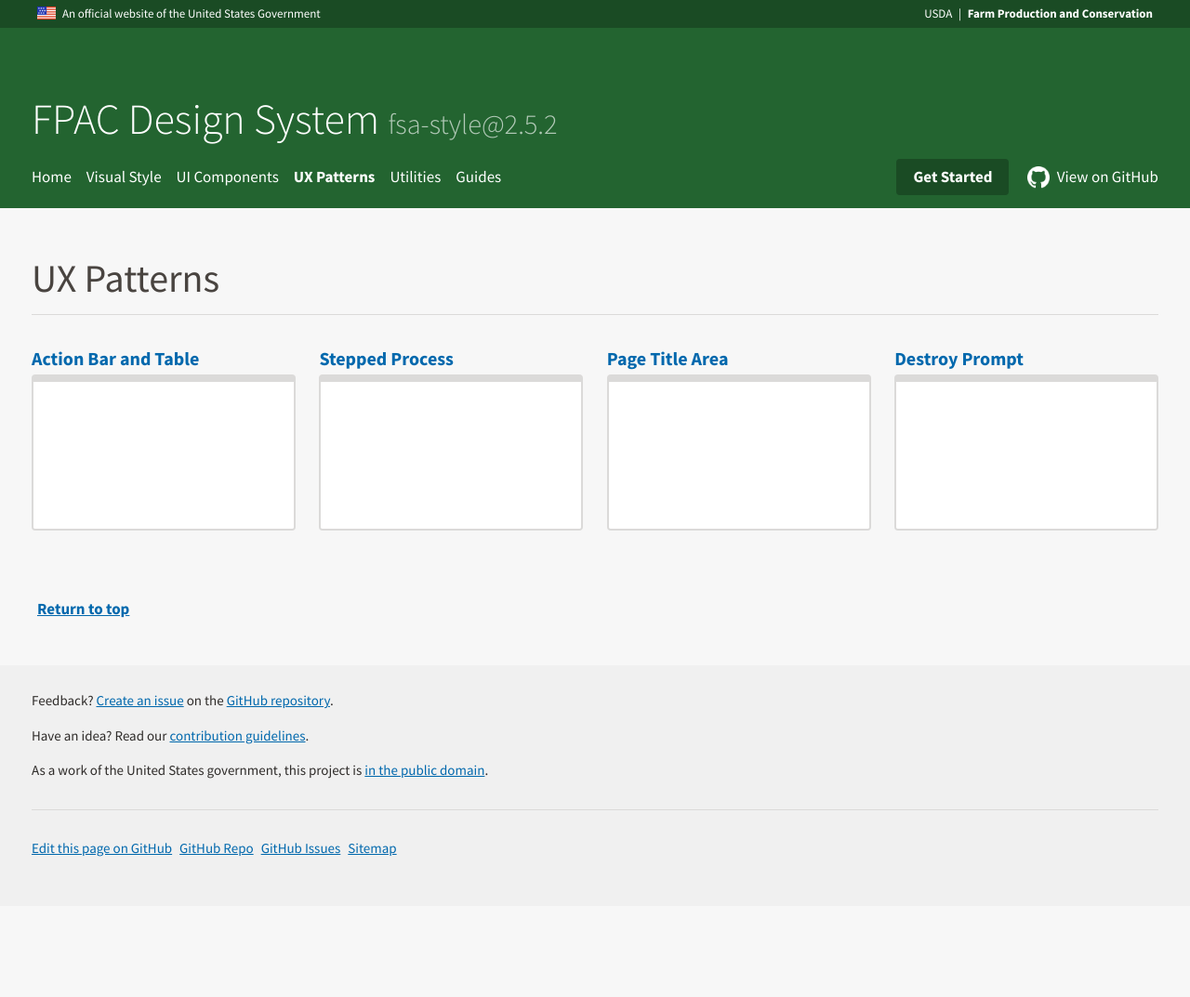
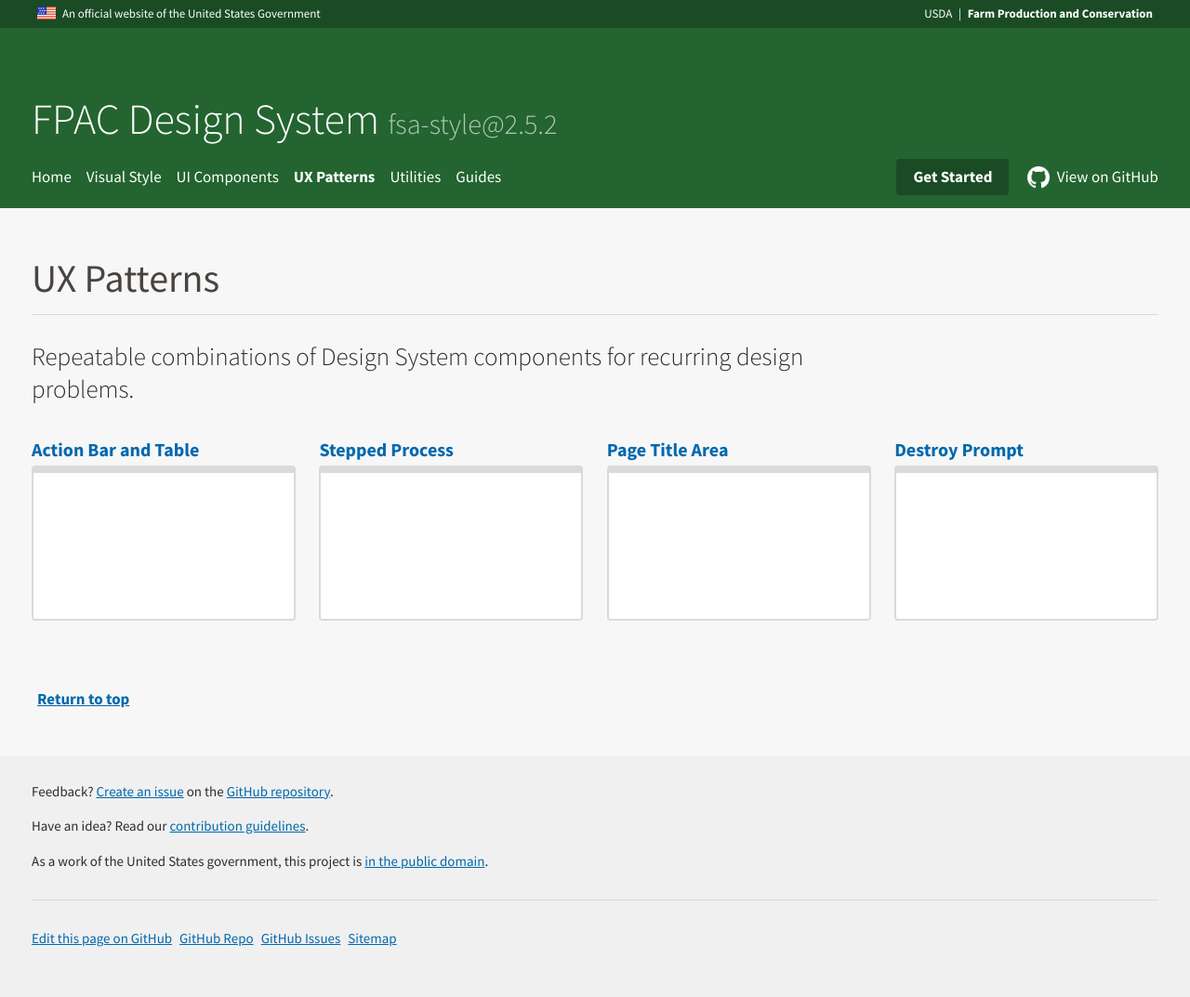
Before and after one commit to USDA-FSA/fsa-design-system, a Jekyll site: the page built from patterns/index.md, in a window 1280 px wide. Shown: the whole page at 93% size. Built offline with Jekyll 4.4.1, drawn with Linux system fonts in a browser that asks for light colours; before the commit the page ends 975 px from its top, so only the background shows below that.

Commit message:
Intro for UX Patterns and UI Components [amends #367]

```diff
--- a/patterns/index.md
+++ b/patterns/index.md
@@ -2,5 +2,5 @@
 layout: category
 title: "UX Patterns"
 shortName: "patterns"
-intro: ""
+intro: "Repeatable combinations of Design System components for recurring design problems."
 ---
```
Also changed, not shown: components/index.md (+1 -1 lines).
